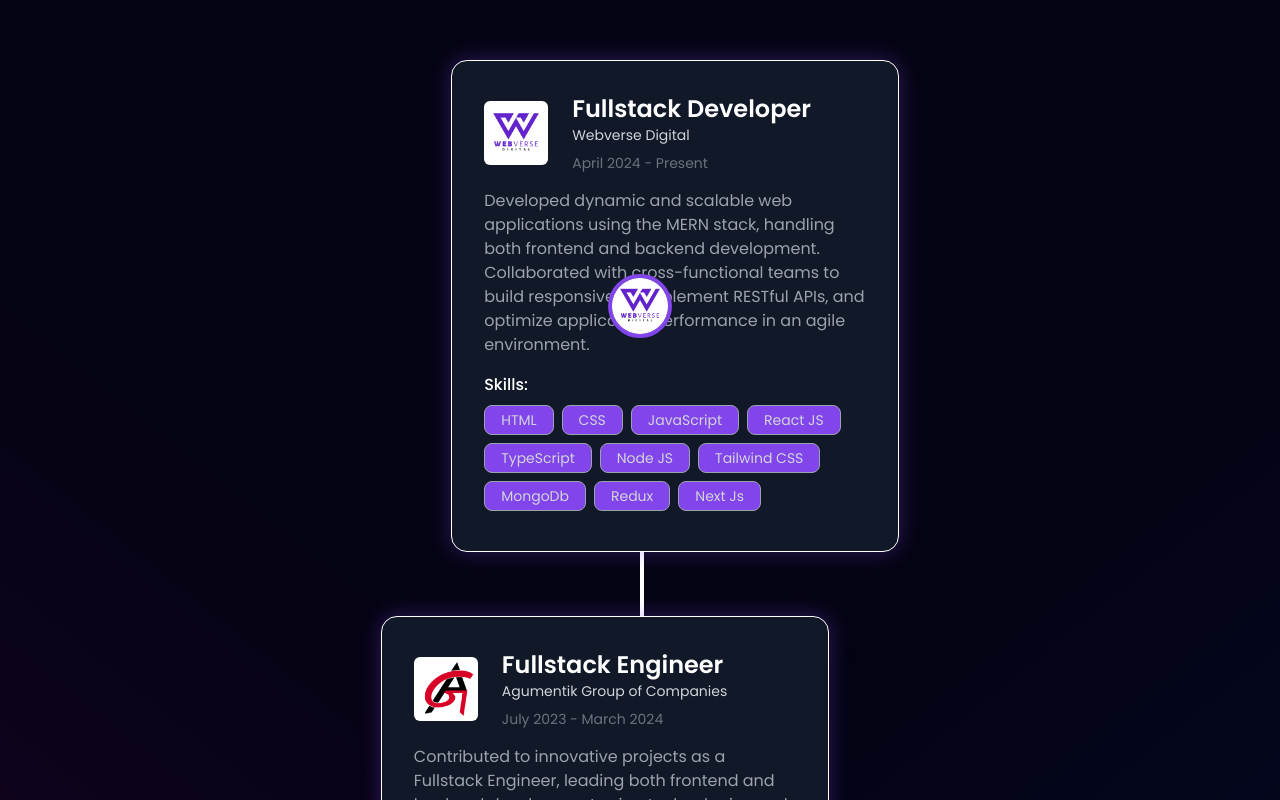
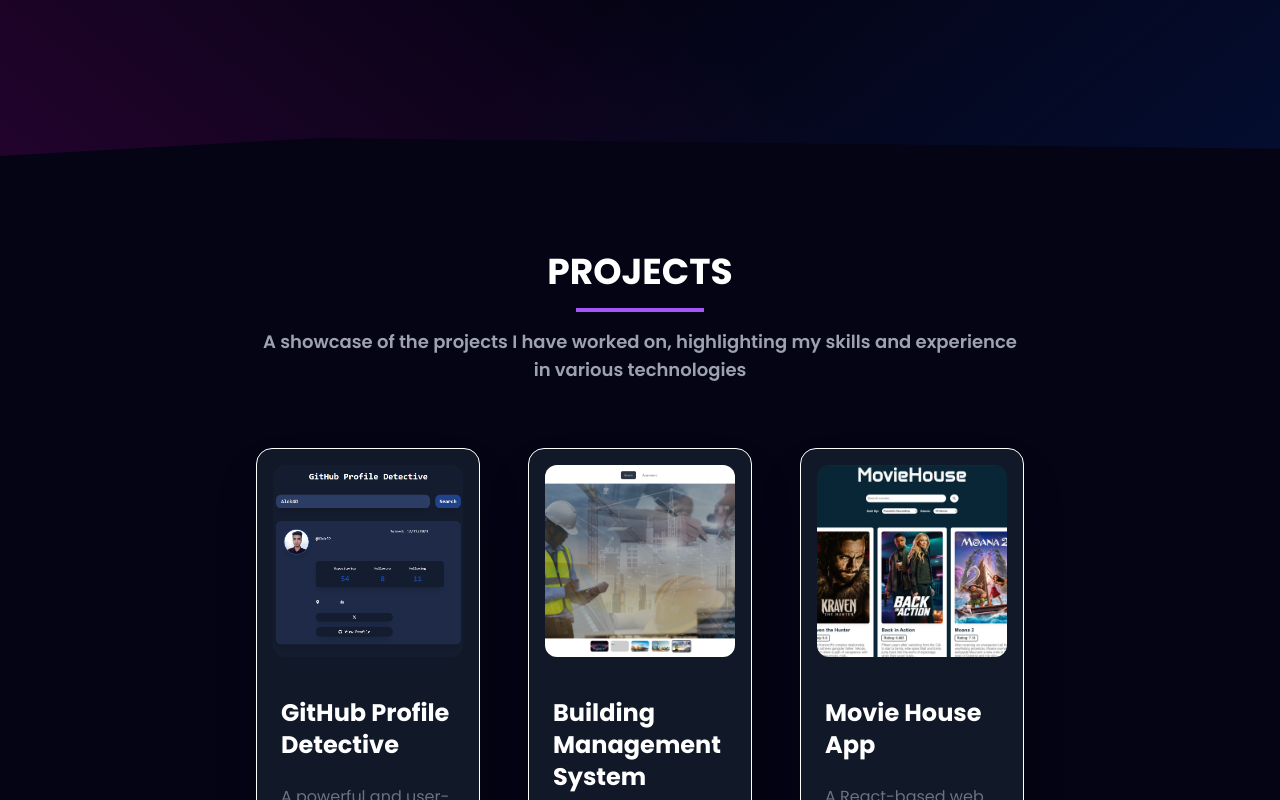
Before and after one commit to Alok4D/alok-portfolio, a React (Vite) app: page / in a window 1280 px wide. Shown: the part 2140-2940 px from the top of the page. Built offline with nearby package versions, Linux system fonts and the light colour scheme.

Commit message:
some project section updated

```diff
--- a/src/components/Experience/Experience.jsx
+++ b/src/components/Experience/Experience.jsx
@@ -1,4 +1,4 @@
-import React from "react";
+
 import { experiences } from "../../constants"; // Import your data
 
 const Experience = () => {
@@ -9,7 +9,7 @@
     >
       {/* Section Title */}
       <div className="text-center mb-16">
-        <h2 className="text-4xl font-bold text-white">EXPERIENCE</h2>
+        <h2 className="text-4xl font-bold text-white">About Me</h2>
         <div className="w-32 h-1 bg-purple-500 mx-auto mt-4"></div>
         <p className="text-gray-400 mt-4 text-lg font-semibold">
           A collection of my work experience and the roles I have taken in
@@ -18,77 +18,7 @@
       </div>
 
       {/* Experience Timeline */}
-      <div className="relative">
-        {/* Vertical line */}
-        <div className="absolute sm:left-1/2 left-0 transform -translate-x-1/2 sm:-translate-x-0 w-1 bg-white h-full"></div>
 
-        {/* Experience Entries */}
-        {experiences.map((experience, index) => (
-          <div
-            key={experience.id}
-            className={`flex flex-col sm:flex-row items-center mb-16 ${
-              index % 2 === 0 ? "sm:justify-end" : "sm:justify-start"
-            }`}
-          >
-            {/* Timeline Circle */}
-            <div className="absolute sm:left-1/2 left-0 transform -translate-x-1/2 bg-gray-400 border-4 border-[#8245ec] w-12 h-12 sm:w-16 sm:h-16 rounded-full flex justify-center items-center z-10">
-              <img
-                src={experience.img}
-                alt={experience.company}
-                className="w-full h-full object-cover rounded-full"
-              />
-            </div>
-
-            {/* Content Section */}
-            <div
-              className={`w-full sm:max-w-md p-4 sm:p-8 rounded-2xl shadow-2xl border border-white bg-gray-900 backdrop-blur-md shadow-[0_0_20px_1px_rgba(130,69,236,0.3)] ${
-                index % 2 === 0 ? "sm:ml-0" : "sm:mr-0"
-              } sm:ml-44 sm:mr-44 ml-8 transform transition-transform duration-300 hover:scale-105`}
-            >
-              {/* Flex container for image and text */}
-              <div className="flex items-center space-x-6">
-                {/* Company Logo/Image */}
-                <div className="w-16 h-16 bg-white rounded-md overflow-hidden">
-                  <img
-                    src={experience.img}
-                    alt={experience.company}
-                    className="w-full h-full object-cover"
-                  />
-                </div>
-
-                {/* Role, Company Name, and Date */}
-                <div className="flex flex-col justify-between">
-                  <div>
-                    <h3 className="text-xl sm:text-2xl font-semibold text-white">
-                      {experience.role}
-                    </h3>
-                    <h4 className="text-md sm:text-sm text-gray-300">
-                      {experience.company}
-                    </h4>
-                  </div>
-                  {/* Date at the bottom */}
-                  <p className="text-sm text-gray-500 mt-2">{experience.date}</p>
-                </div>
-              </div>
-
-              <p className="mt-4 text-gray-400">{experience.desc}</p>
-              <div className="mt-4">
-                <h5 className="font-medium text-white">Skills:</h5>
-                <ul className="flex flex-wrap mt-2">
-                  {experience.skills.map((skill, index) => (
-                    <li
-                      key={index}
-                      className="bg-[#8245ec] text-gray-300 px-4 py-1 text-xs sm:text-sm rounded-lg mr-2 mb-2 border border-gray-400"
-                    >
-                      {skill}
-                    </li>
-                  ))}
-                </ul>
-              </div>
-            </div>
-          </div>
-        ))}
-      </div>
     </section>
   );
 };
--- a/src/components/Work/Work.jsx
+++ b/src/components/Work/Work.jsx
@@ -1,4 +1,4 @@
-import React, { useState } from "react";
+import { useState } from "react";
 import { projects } from "../../constants";
 
 const Work = () => {
--- a/src/constants.js
+++ b/src/constants.js
@@ -44,8 +44,8 @@
 import vpsLogo from "./assets/education_logo/Image 2025-06-13 at 19.33.16_3a56fe64.jpg";
 
 // Project Section Logo's
-import githubdetLogo from "./assets/work_logo/github_det.png";
-import csprepLogo from "./assets/work_logo/cs_prep.png";
+import githubdetLogo from "./assets/work_logo/Screenshot 2025-06-16 134242.png";
+import csprepLogo from "./assets/work_logo/building-management-system.png";
 import movierecLogo from "./assets/work_logo/movie_rec.png";
 import taskremLogo from "./assets/work_logo/task_rem.png";
 import npmLogo from "./assets/work_logo/npm.png";
@@ -115,7 +115,7 @@
   {
     id: 0,
     img: webverseLogo,
-    role: "Fullstack Developer",
+    role: "Full stack Developer",
     company: "Webverse Digital",
     date: "April 2024 - Present",
     desc: "Developed dynamic and scalable web applications using the MERN stack, handling both frontend and backend development. Collaborated with cross-functional teams to build responsive UI, implement RESTful APIs, and optimize application performance in an agile environment.",
@@ -199,12 +199,12 @@
     image: githubdetLogo,
     tags: ["HTML", "CSS", "JavaScript", "React JS", "API"],
     github:
-      "https://github.com/codingmastr/GitHub-Profile-Search-App-Using-React-JS",
-    webapp: "https://githubprofiledetective.netlify.app/",
+      "https://github.com/Alok4D/search-github-profile",
+    webapp: "https://github-profile-center.vercel.app/",
   },
   {
     id: 1,
-    title: "CS Prep",
+    title: "Building Management System",
     description:
       "A full-stack quiz-based platform designed for GATE/UGC NET students to practice previous year questions and create customized tests. The platform offers comprehensive profile stats and detailed results, helping students track and improve their preparation journey effectively.",
     image: csprepLogo,
@@ -217,18 +217,18 @@
       "CSS",
       "JavaScript",
     ],
-    github: "https://github.com/codingmastr/CSPrep",
-    webapp: "https://csprep.netlify.app/",
+    github: "https://github.com/Alok4D/PH-Assignment-12-public-client-",
+    webapp: "https://building-management-auth.web.app/",
   },
   {
     id: 2,
-    title: "Movie Recommendation App",
+    title: "Movie House App",
     description:
       "A React-based web application that provides movie recommendations based on different criteria, such as genres, user preferences, and popular trends. The intuitive design and smooth experience make it a go-to app for movie enthusiasts.",
     image: movierecLogo,
     tags: ["React JS", "API", "HTML", "CSS", "JavaScript"],
-    github: "https://github.com/codingmastr/Movie-Recommendation-App",
-    webapp: "https://movie-recommendation-app-jet.vercel.app/",
+    github: "https://github.com/Alok4D/moves-house-app",
+    webapp: "https://movie-house-self.vercel.app/",
   },
   {
     id: 3,
```
Also changed, not shown: src/assets/work_logo/Screenshot 2025-06-16 134242.png (added), src/assets/work_logo/building-management-system.png (added).
